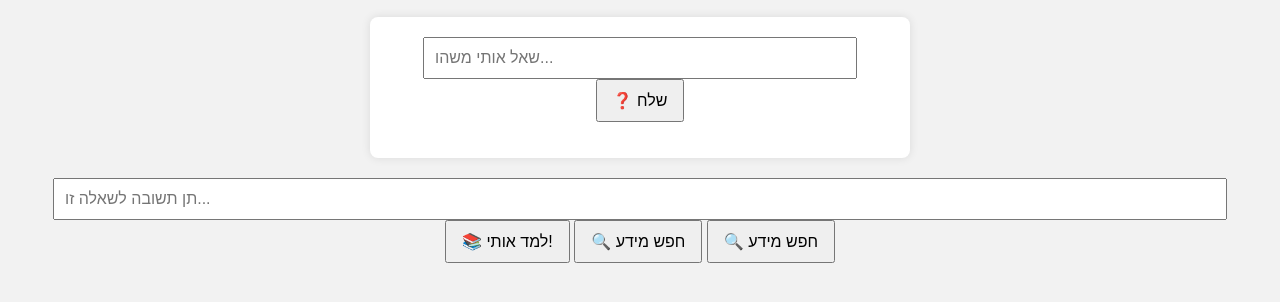
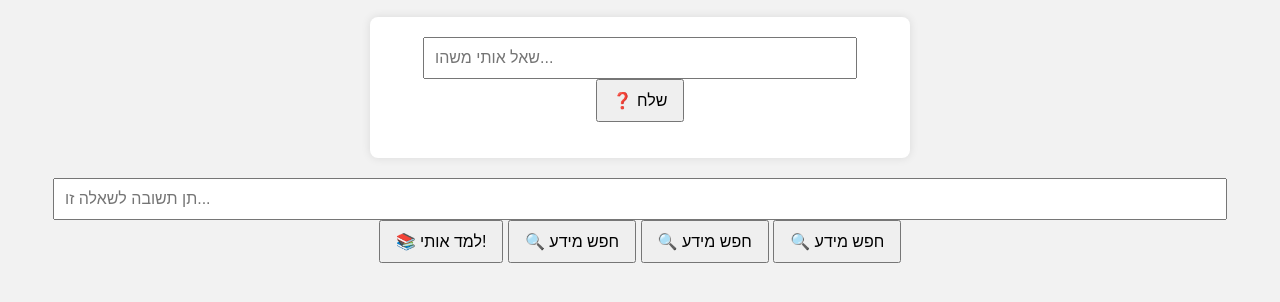
Before and after one commit to muni211/Gaia, a plain HTML site: page index.html in a window 1280 px wide. Shown: the part 122-424 px from the top of the page. Drawn offline with Linux system fonts and the light colour scheme.

Commit message:
Update index.html

```diff
--- a/index.html
+++ b/index.html
@@ -57,8 +57,7 @@ function teachAI() {
         }
     };
 </script>
-
-
+<button id="searchButton" onclick="alert('🔎 הכפתור נלחץ!')">🔍 חפש מידע</button>
 </body>
 
 
```
